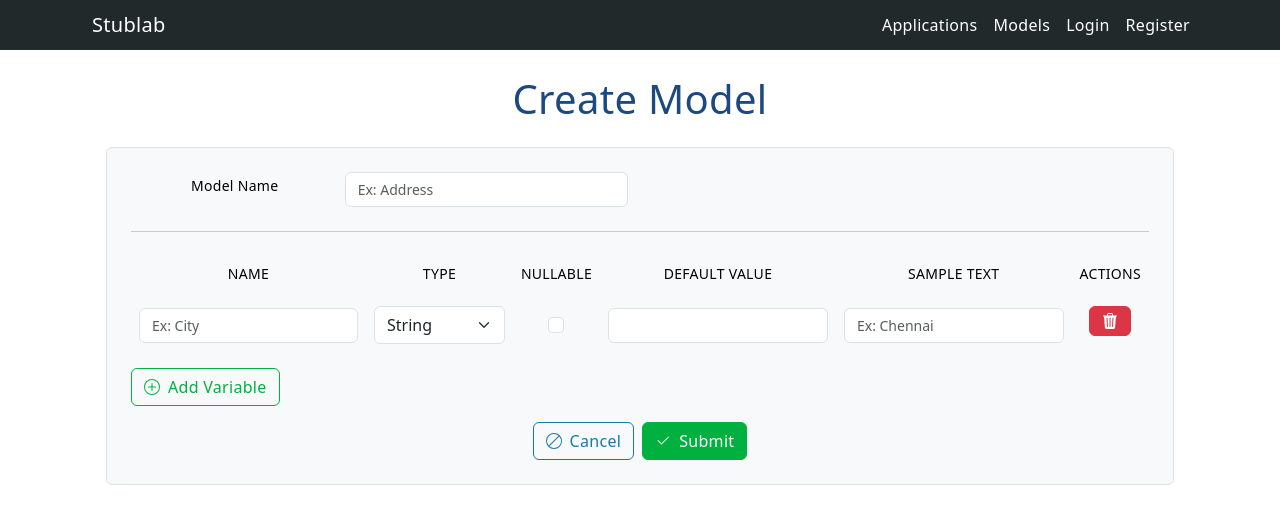
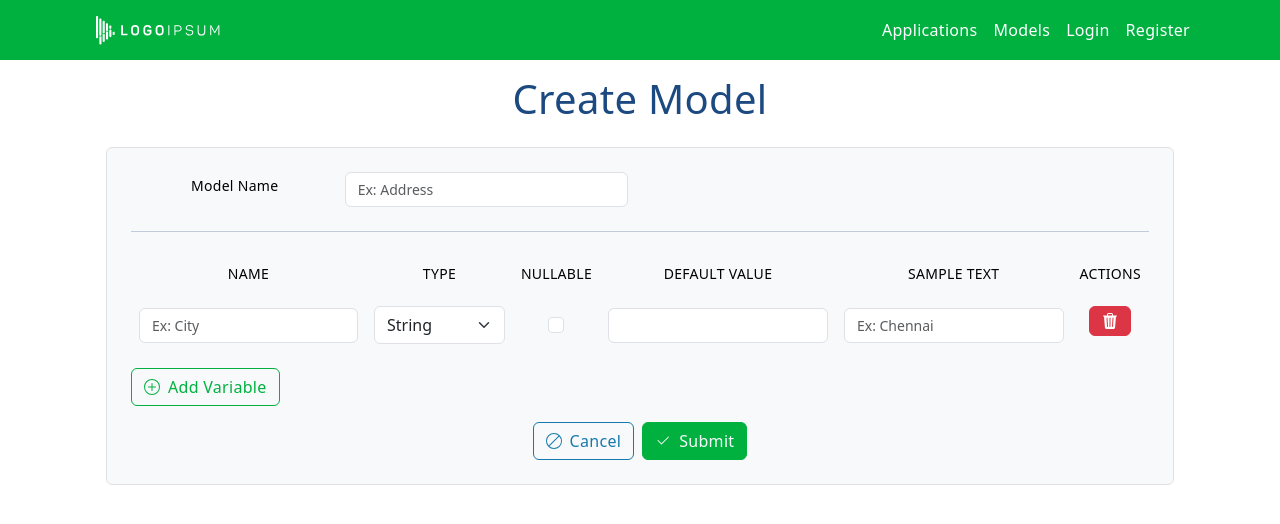
Before and after one commit to mentorbridgeindia/stublab, a React (Create React App) app: page /model/create in a window 1280 px wide. Shown: the top 524 px of the page. Built offline with nearby package versions, Linux system fonts and the light colour scheme.

Commit message:
Added logo and refactored

```diff
--- a/src/global.scss
+++ b/src/global.scss
@@ -33,8 +33,17 @@ html {
 body {
   min-height: 100vh;
   font-size: 16px !important;
-  color: $content-color;
+  color: $content-color !important;
   letter-spacing: 0.3px;
+}
+
+p {
+  color: $content-color !important;
+}
+
+.card-title {
+  color: $content-color !important;
+  margin-bottom: 0 !important;
 }
 
 svg {
@@ -190,3 +199,10 @@ a {
     height: 20px !important;
   }
 }
+
+.logo-lg {
+  svg {
+    width: 132px !important;
+    height: 35px !important;
+  }
+}
--- a/src/modules/Header/Header.css
+++ b/src/modules/Header/Header.css
@@ -3,7 +3,7 @@
   box-shadow: none;
   opacity: 1;
   background-color: #22292a;
-  height: 50px;
+  height: 60px;
 }
 
 .navbar-brand {
--- a/src/modules/Header/Header.tsx
+++ b/src/modules/Header/Header.tsx
@@ -1,3 +1,4 @@
+import { ReactComponent as IconLogo } from "@icons/icon-logo.svg";
 import Container from "react-bootstrap/Container";
 import Nav from "react-bootstrap/Nav";
 import Navbar from "react-bootstrap/Navbar";
@@ -5,10 +6,11 @@ import "./Header.css";
 
 export const Header = () => {
   return (
-    <>
-      <Navbar fixed="top">
+    <Navbar fixed="top" className="bg-primary">
       <Container>
-          <Navbar.Brand href="/">Stublab</Navbar.Brand>
+        <Navbar.Brand href="/" className="logo-lg">
+          <IconLogo />
+        </Navbar.Brand>
         <Nav className="ms-auto">
           <Nav.Link href="/application">Applications</Nav.Link>
           <Nav.Link href="/model">Models</Nav.Link>
@@ -17,6 +19,5 @@ export const Header = () => {
         </Nav>
       </Container>
     </Navbar>
-    </>
   );
 };
--- a/src/modules/Model/ModelsList/ModelsList.tsx
+++ b/src/modules/Model/ModelsList/ModelsList.tsx
@@ -30,7 +30,7 @@ export const ModelsList = () => {
       {sample.map((item) => (
         <Col sm={12} md={6} lg={4} key={item.id} className="mb-5">
           <Card className="model-card">
-            <Card.Body>
+            <Card.Header>
               <Card.Title>
                 <div className="d-flex justify-content-between">
                   <div>{item.name}</div>
@@ -61,6 +61,8 @@ export const ModelsList = () => {
                   </div>
                 </div>
               </Card.Title>
+            </Card.Header>
+            <Card.Body>
               <div className="text-start mt-3">
                 <CodeMirror
                   theme={vscodeDark}
--- a/src/ui/molecules/Dropdown/Dropdown.scss
+++ b/src/ui/molecules/Dropdown/Dropdown.scss
@@ -105,7 +105,7 @@ button {
   align-items: center;
   justify-content: center;
   color: var(--violet-11);
-  background-color: white;
+  // background-color: white;
   // box-shadow: 0 2px 10px var(--black-a7);
 }
 .IconButton:hover {
--- a/src/ui/organisms/Drawer/Drawer.scss
+++ b/src/ui/organisms/Drawer/Drawer.scss
@@ -8,3 +8,8 @@
   bottom: 15px !important;
   border-radius: 10px !important;
 }
+
+.drawer-header {
+  border-bottom: 1px solid #e0e0e0;
+  box-shadow: 0 0 10px 0 rgba(0, 0, 0, 0.1);
+}
--- a/src/ui/organisms/Drawer/Drawer.tsx
+++ b/src/ui/organisms/Drawer/Drawer.tsx
@@ -10,7 +10,7 @@ export const Drawer = (props: IDrawer) => {
       placement={"end"}
       className="drawer-lg"
     >
-      <Offcanvas.Header closeButton>
+      <Offcanvas.Header closeButton className="drawer-header">
         <Offcanvas.Title>{props.title}</Offcanvas.Title>
       </Offcanvas.Header>
       <Offcanvas.Body>{props.children}</Offcanvas.Body>
```
Also changed, not shown: src/assets/icons/icon-logo.svg (added). Lines whose indentation alone changed are shown as unchanged.
